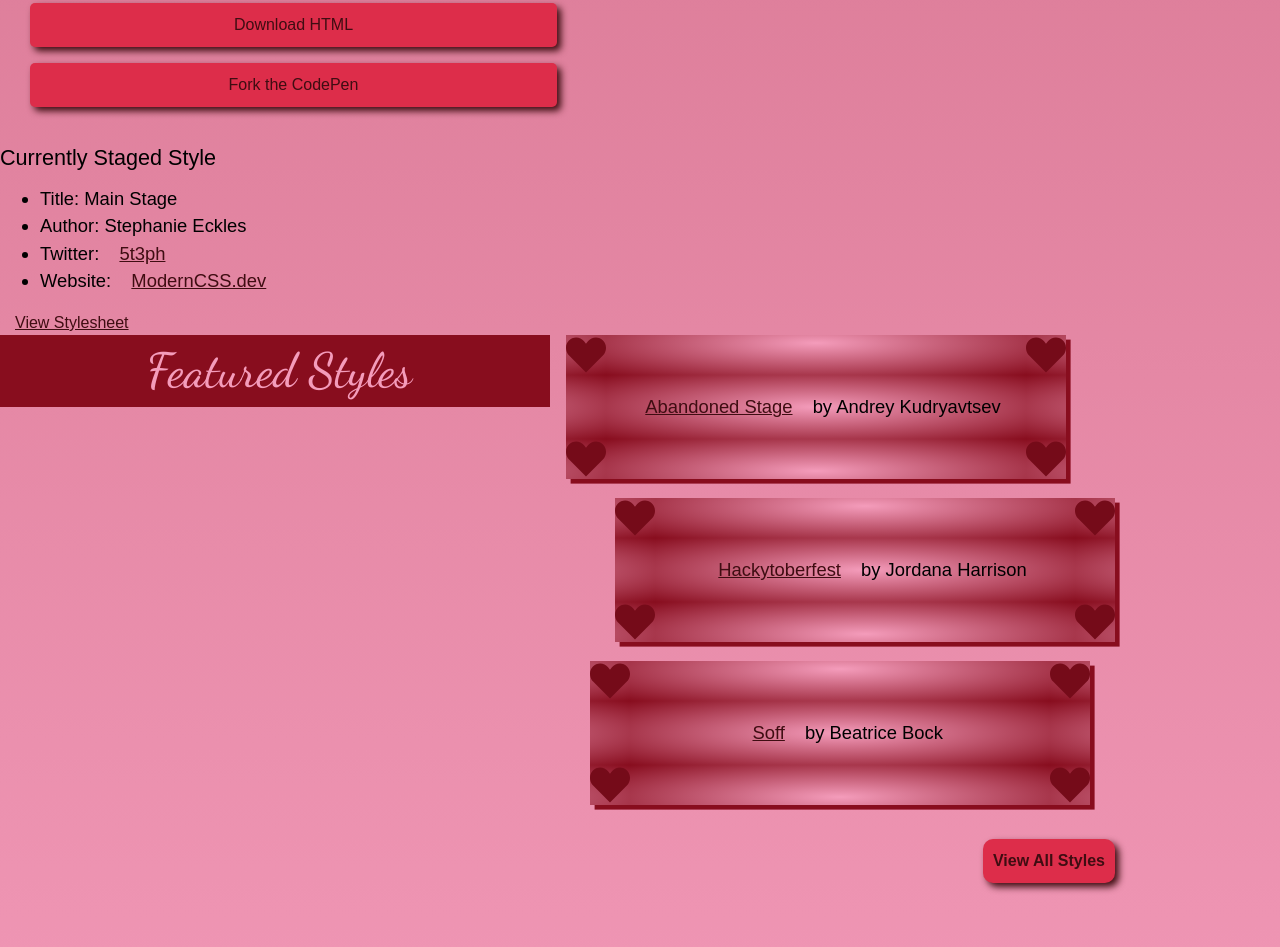
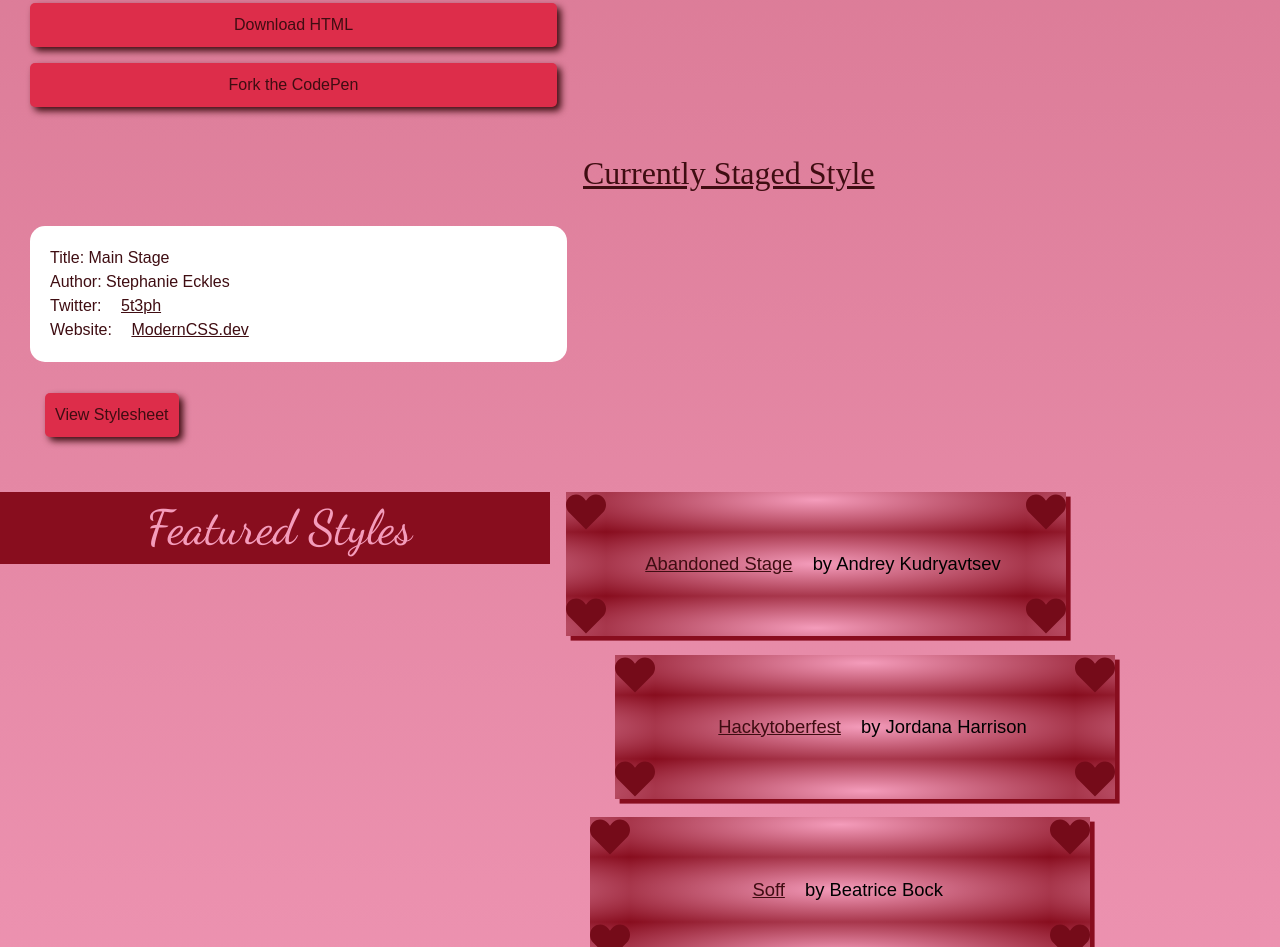
Before and after one commit to Galliem/StyleStage, a website: page public/index.html in a window 1280 px wide. Shown: the part 5166-6113 px from the top of the page. Drawn offline with Linux system fonts and the light colour scheme; a web font is replaced by a local one.

Commit message:
current stages section css

```diff
--- /dev/null
+++ b/sass/sections/currentStage.scss
@@ -0,0 +1,76 @@
+$color-background: #dd2d4a;
+$color-primary: #880D1E;
+$color-light: #fff;
+$link-color: #3F0D12;
+$font-1: "Sour Gummy", san-serif;
+
+
+aside.profile div{
+    color: $color-light;
+    margin: 20px;
+    padding: 10px;
+    text-align: left;
+    margin-bottom: 30px;
+    display: grid;
+    grid-template-columns: 1fr 1fr;
+    gap: 1em;
+    margin-right: 150px;
+}
+
+h4#profile-title {
+    position: sticky;
+    top: 0;
+    font-family: $font-1;
+    font-size: 2rem;
+    color: $link-color;
+    text-decoration: underline;
+    grid-column: 2;
+
+}
+
+aside.profile ul {
+    list-style: none;
+    counter-reset: step-counter;
+    background-color: $color-light;
+    color: $link-color;
+    border-radius: 15px;
+    padding: 20px;
+    margin: 0;
+    // grid-row: 1;
+}
+
+aside.profile ul li {
+    font-size: 1rem;
+    counter-increment: step-counter;
+    position: relative;
+}
+
+aside.profile ul li a {
+    color: $link-color;
+}
+
+aside.profile > .container > a {
+    display: flex;
+    // justify-content: center;
+    // align-items: center;
+    background-color: $color-background;
+    border-radius: 5px;
+    margin: 15px;
+    padding: 10px;
+    text-decoration: none;
+    box-shadow: 4px 4px 7px $link-color;
+    width: fit-content;
+    grid-column: 1;
+}
+
+@media (max-width: 1000px) {
+    aside.profile div{
+        grid-template-columns: 1fr;
+        h4#profile-title {
+            grid-column: 1;
+            text-align: center;
+            position: static;
+        }
+    }
+
+}
--- a/sass/style.scss
+++ b/sass/style.scss
@@ -20,3 +20,4 @@
 @import "./section3/section3.css";
 @import "./section4/section4";
 @import "./sections/section5";
+@import "./sections/currentStage.css";
```
Also changed, not shown: public/background/background.css, public/sections/currentStage.css (added), public/style.css, sass/sections/currentStage.css (added), 1 other file.
